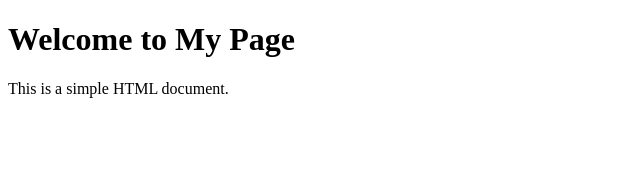
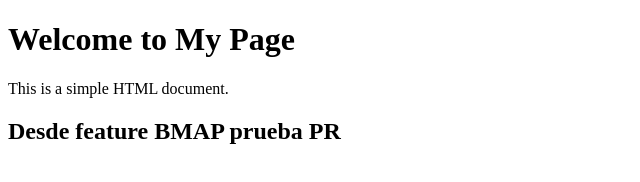
Before and after one commit to BrianMatheo/practica-2025-primera-vez, a plain HTML site: page index.html in a window 1280 px wide. Shown: the whole page, without its empty margins (0-640 px from the left). Drawn offline with Linux system fonts and the light colour scheme.

Commit message:
archivos css creado con index modificado

```diff
--- /dev/null
+++ b/index.css
@@ -0,0 +1 @@
+/* un comentario */
--- a/index.html
+++ b/index.html
@@ -11,5 +11,7 @@
     <script>
         console.log("Hello, World!");
     </script>
+
+    <h2>Desde feature BMAP prueba PR</h2>
 </body>
 </html>
```
